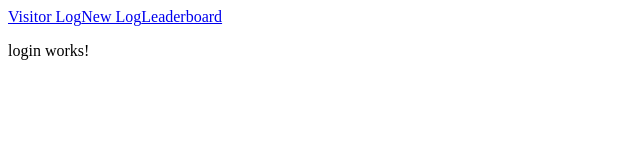
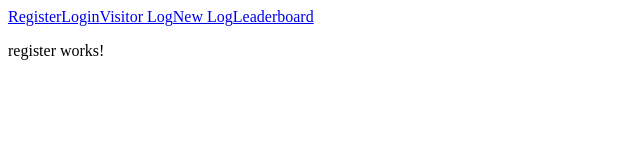
Before and after one commit to mschrum/healthHackStl, an Angular app: page /register in a window 1280 px wide. Before the commit this address led to /login. Shown: the top 160 px of the page, without its empty margins (0-640 px from the left). Built offline with nearby package versions, Linux system fonts and the light colour scheme.

Commit message:
added registration page

```diff
--- a/src/app/components/app-landing/app.component.html
+++ b/src/app/components/app-landing/app.component.html
@@ -1,6 +1,8 @@
 <div class="site">
     <!-- App Heder Goes Here. Replace crap below with nav bar -->
     <nav>
+        <a routerLink="/register">Register</a>
+        <a routerLink="/login">Login</a>
         <a routerLink="/visitorLog">Visitor Log</a>
         <a routerLink="/newLog">New Log</a>
         <a routerLink="/leaderboard">Leaderboard</a>
--- /dev/null
+++ b/src/app/components/register/register.component.html
@@ -0,0 +1,3 @@
+<p>
+  register works!
+</p>
--- /dev/null
+++ b/src/app/components/register/register.component.ts
@@ -0,0 +1,15 @@
+import { Component, OnInit } from '@angular/core';
+
+@Component({
+  selector: 'app-register',
+  templateUrl: './register.component.html',
+  styleUrls: ['./register.component.css']
+})
+export class RegisterComponent implements OnInit {
+
+  constructor() { }
+
+  ngOnInit() {
+  }
+
+}
--- a/src/app/modules/app-routing.module.ts
+++ b/src/app/modules/app-routing.module.ts
@@ -4,9 +4,12 @@ import { VisitorLogComponent } from '../components/visitor-log/visitor-log.compo
 import { LoginComponent } from '../components/login/login.component';
 import { LeaderboardComponent } from '../components/leaderboard/leaderboard.component';
 import { NewLogComponent } from '../components/new-log/new-log.component';
+import { RegisterComponent } from '../components/register/register.component';
 
 
 const routes: Routes = [
+  { path: 'register', component: RegisterComponent },
+  { path: 'login', component: LoginComponent },
   { path: 'leaderboard', component: LeaderboardComponent },
   { path: 'newLog', component: NewLogComponent },
   { path: 'visitorLog', component: VisitorLogComponent },
--- a/src/main.ts
+++ b/src/main.ts
@@ -1,7 +1,7 @@
 import { enableProdMode } from '@angular/core';
 import { platformBrowserDynamic } from '@angular/platform-browser-dynamic';
 
-import { AppModule } from './app/modules/app.module';
+import { AppModule } from './app/app.module';
 import { environment } from './environments/environment';
 
 if (environment.production) {
```
Also changed, not shown: src/app/app.module.ts (added, +31 -0 lines), src/app/modules/app.module.ts (deleted, +0 -29 lines), src/app/components/register/register.component.css (added), 1 other file (tests, documents, lock files or other folders).
